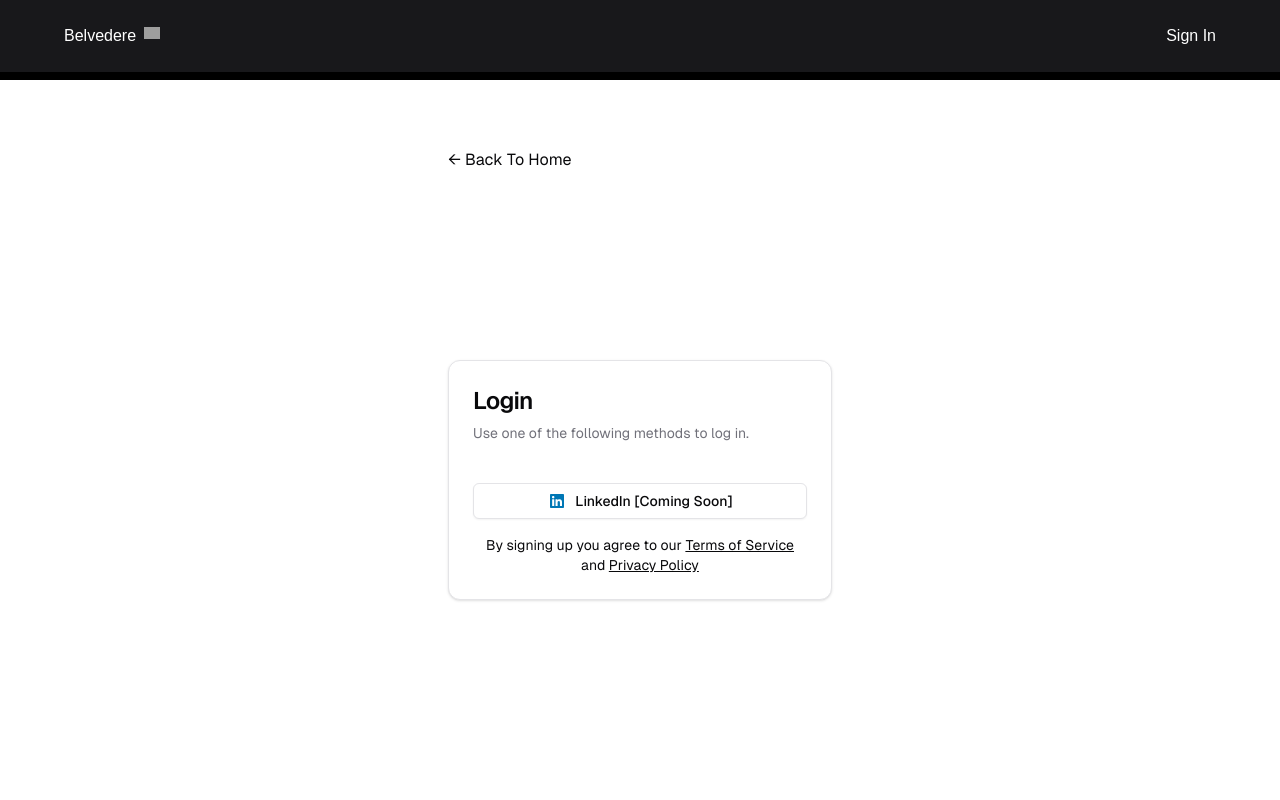
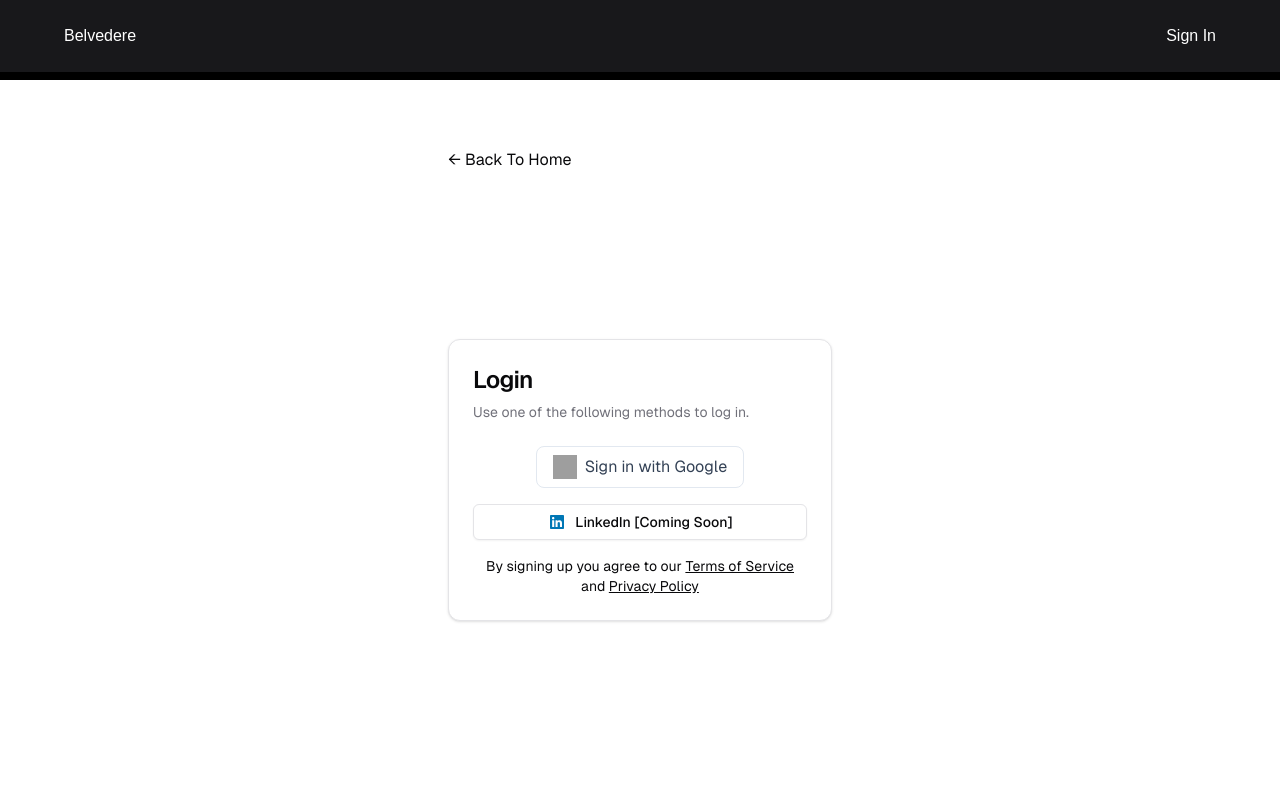
Before and after one commit to AlekTurkmen/belvedere-2, a Next.js app: page /login in a window 1280 px wide. Shown: the top 800 px of the page. Built offline with nearby package versions, Linux system fonts and the light colour scheme; no server answers; grey boxes are pictures that could not be loaded.

Commit message:
first part of google auth is done. Next, need to have callback otkens

```diff
--- /dev/null
+++ b/app/auth/callback/page.tsx
@@ -0,0 +1,30 @@
+'use client'
+
+import { useEffect } from 'react'
+import { useRouter } from 'next/navigation'
+import { createClient } from '@/utils/supabase/client'
+
+export default function AuthCallback() {
+  const router = useRouter()
+  const supabase = createClient()
+
+  useEffect(() => {
+    const handleAuthCallback = async () => {
+      const { error } = await supabase.auth.getSession()
+      if (error) {
+        console.error('Error getting session:', error.message)
+        router.push('/signin')
+      } else {
+        router.push('/')
+      }
+    }
+
+    handleAuthCallback()
+  }, [router])
+
+  return (
+    <div className="flex justify-center items-center min-h-screen">
+      <div className="animate-spin rounded-full h-32 w-32 border-t-2 border-b-2 border-gray-900" />
+    </div>
+  )
+}
--- a/components/GoogleSignIn.tsx
+++ b/components/GoogleSignIn.tsx
@@ -1,81 +1,39 @@
 'use client'
 
-import Script from 'next/script'
-import { useRouter } from 'next/navigation'
-import { useEffect } from 'react'
 import { createClient } from '../utils/supabase/client'
-import React from 'react';
+import React from 'react'
 
 const GoogleSignIn = () => {
   const supabase = createClient()
-  const router = useRouter()
 
-  const generateNonce = async (): Promise<[string, string]> => {
-    const nonce = btoa(String.fromCharCode(...crypto.getRandomValues(new Uint8Array(32))))
-    const encoder = new TextEncoder()
-    const encodedNonce = encoder.encode(nonce)
-    const hashBuffer = await crypto.subtle.digest('SHA-256', encodedNonce)
-    const hashArray = Array.from(new Uint8Array(hashBuffer))
-    const hashedNonce = hashArray.map((b) => b.toString(16).padStart(2, '0')).join('')
+  const handleGoogleSignIn = async () => {
+    const { data, error } = await supabase.auth.signInWithOAuth({
+      provider: 'google',
+      options: {
+        redirectTo: `${window.location.origin}/auth/callback`
+      }
+    })
 
-    return [nonce, hashedNonce]
+    if (error) {
+      console.error('Error signing in with Google:', error.message)
+    }
   }
 
-  useEffect(() => {
-    const initializeGoogleSignIn = async () => {
-      const [nonce, hashedNonce] = await generateNonce()
-
-      // Check for existing session
-      const { data: sessionData } = await supabase.auth.getSession()
-      if (sessionData.session) {
-        router.push('/')
-        return
-      }
-
-      // Initialize Google Sign-In
-      window.google.accounts.id.initialize({
-        client_id: process.env.NEXT_PUBLIC_GOOGLE_CLIENT_ID!,
-        callback: async (response: any) => {
-          try {
-            const { data, error } = await supabase.auth.signInWithIdToken({
-              provider: 'google',
-              token: response.credential,
-              nonce,
-            })
-
-            if (error) throw error
-            router.push('/')
-          } catch (error) {
-            console.error('Error signing in with Google:', error)
-          }
-        },
-        nonce: hashedNonce,
-        use_fedcm_for_prompt: true,
-      })
-
-      window.google.accounts.id.prompt()
-    }
-
-    window.addEventListener('load', initializeGoogleSignIn)
-    return () => window.removeEventListener('load', initializeGoogleSignIn)
-  }, [router])
-
   return (
-    <>
-      <Script src="https://accounts.google.com/gsi/client" />
-      <div id="g_id_onload" className="fixed top-0 right-0 z-[100]" />
-
-      {/* Standard Google Sign-In button */}
-      <div
-        className="g_id_signin"
-        data-type="standard"
-        data-shape="pill"
-        data-theme="outline"
-        data-text="signin_with"
-        data-size="large"
-        data-logo_alignment="left"
-      />
-    </>
+    <div className="flex justify-center items-center">
+      <button
+        onClick={handleGoogleSignIn}
+        className="px-4 py-2 border flex gap-2 border-slate-200 rounded-lg text-slate-700 hover:border-slate-400 hover:text-slate-900 hover:shadow transition duration-150"
+      >
+        <img
+          className="w-6 h-6"
+          src="https://www.svgrepo.com/show/475656/google-color.svg"
+          loading="lazy"
+          alt="google logo"
+        />
+        <span>Sign in with Google</span>
+      </button>
+    </div>
   )
 }
 
--- a/components/login-form.tsx
+++ b/components/login-form.tsx
@@ -4,13 +4,17 @@ import GoogleSignIn from '@/components/GoogleSignIn'
 import Link from "next/link";
 import { Button } from "@/components/ui/button";
 import { Card, CardContent, CardDescription, CardHeader, CardTitle } from "@/components/ui/card";
-import { supabase } from "@/lib/supabaseClient"; // Adjust the path to your client file
-import { FcGoogle } from 'react-icons/fc';
-import { FaGithub, FaLinkedin } from 'react-icons/fa';
-import { useRouter } from 'next/navigation'; // Import useRouter
+import { supabase } from "@/lib/supabaseClient";
+import { FaLinkedin } from 'react-icons/fa';
+import { useRouter } from 'next/navigation';
 
 export function LoginForm() {
   const router = useRouter();
+
+  const handleBackToHome = (e: React.MouseEvent) => {
+    e.preventDefault();
+    router.push('/');
+  };
 
   async function handleGoogleLogin() {
     const { data, error } = await supabase.auth.signInWithOAuth({
@@ -20,17 +24,16 @@ export function LoginForm() {
     if (error) {
       console.error('Error logging in with Google:', error.message);
     } else {
-      // Redirect is handled automatically
       console.log('Redirecting to Google OAuth...');
     }
   }
+
   return (
     <div className="grid grid-rows-[0px_1fr_0px] items-center justify-items-left min-h-screen p-8 pb-20 gap-16 sm:p-20 font-[family-name:var(--font-geist-sans)]">
       <header className="row-start-1 gap-6 flex-wrap items-center justify-left">
         <a
-          className="items-center gap-2 hover:underline hover:underline-offset-4"
-          href="/"
-          rel="noopener noreferrer"
+          onClick={handleBackToHome}
+          className="items-center gap-2 hover:underline hover:underline-offset-4 cursor-pointer"
         >
           ← Back To Home
         </a>
@@ -45,7 +48,6 @@ export function LoginForm() {
         <CardContent>
           <div className="grid gap-4">
             <GoogleSignIn />
-
             <Button variant="outline" className="w-full flex items-center justify-center space-x-0">
               <div style={{ position: 'relative', width: '20px', height: '20px', display: 'inline-flex', alignItems: 'center', justifyContent: 'center' }}>
                 <span
@@ -64,11 +66,11 @@ export function LoginForm() {
           </div>
           <div className="mt-4 text-center text-sm">
             By signing up you agree to our{" "}
-            <Link href="#" className="underline">
+            <Link href="https://help.belvedere.alekturkmen.com/project-belvedere/legal/terms-of-service" className="underline">
               Terms of Service
             </Link>
             {" "}and{" "}
-            <Link href="#" className="underline">
+            <Link href="https://help.belvedere.alekturkmen.com/project-belvedere" className="underline">
               Privacy Policy
             </Link>
           </div>
--- a/components/ui/Navbar/Navbar.tsx
+++ b/components/ui/Navbar/Navbar.tsx
@@ -1,5 +1,6 @@
 import s from './Navbar.module.css';
 import Navlinks from './Navlinks';
+import Link from 'next/link';
 
 export default function Navbar() {
 
--- a/components/ui/Navbar/Navlinks.tsx
+++ b/components/ui/Navbar/Navlinks.tsx
@@ -16,13 +16,13 @@ export default function Navlinks({ user }: NavlinksProps) {
             Belvedere
           </Link>
           <div className="relative -right-2 -top-1">
-            <Image
+            {/* <Image
               src="/public/BelvederePenguin.png"
               alt=""
               width={16}
               height={16}
               className="inline-block"
-            />
+            /> */}
           </div>
         </div>
         <div className="flex justify-end flex-1">
```
